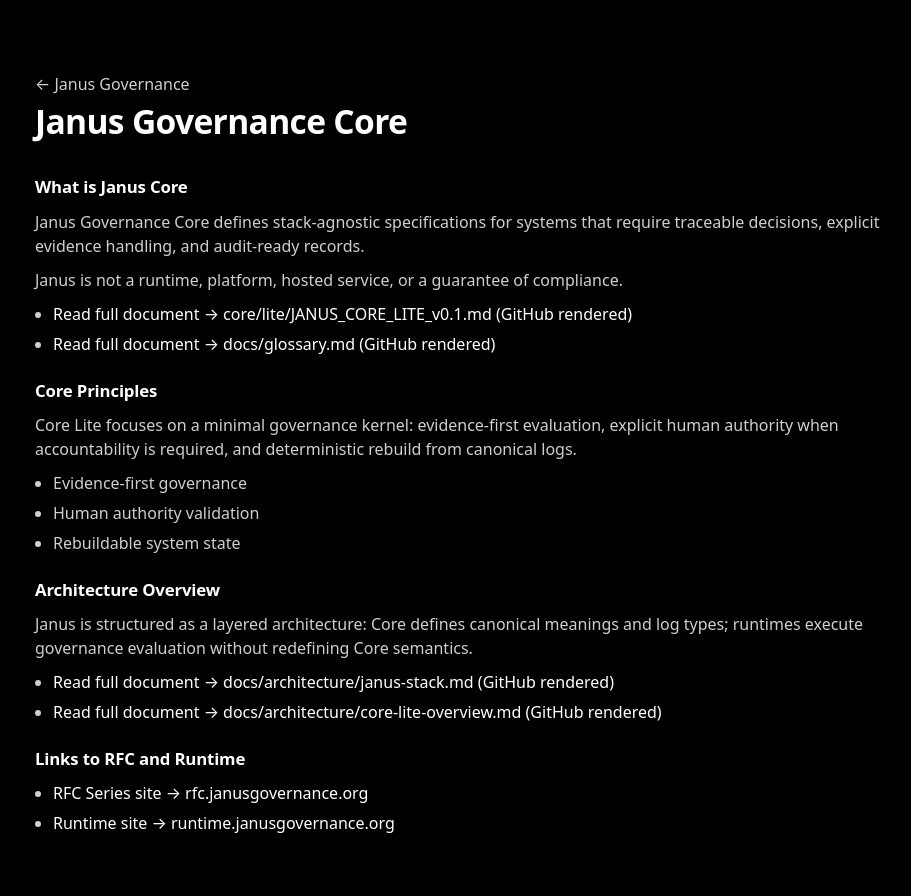
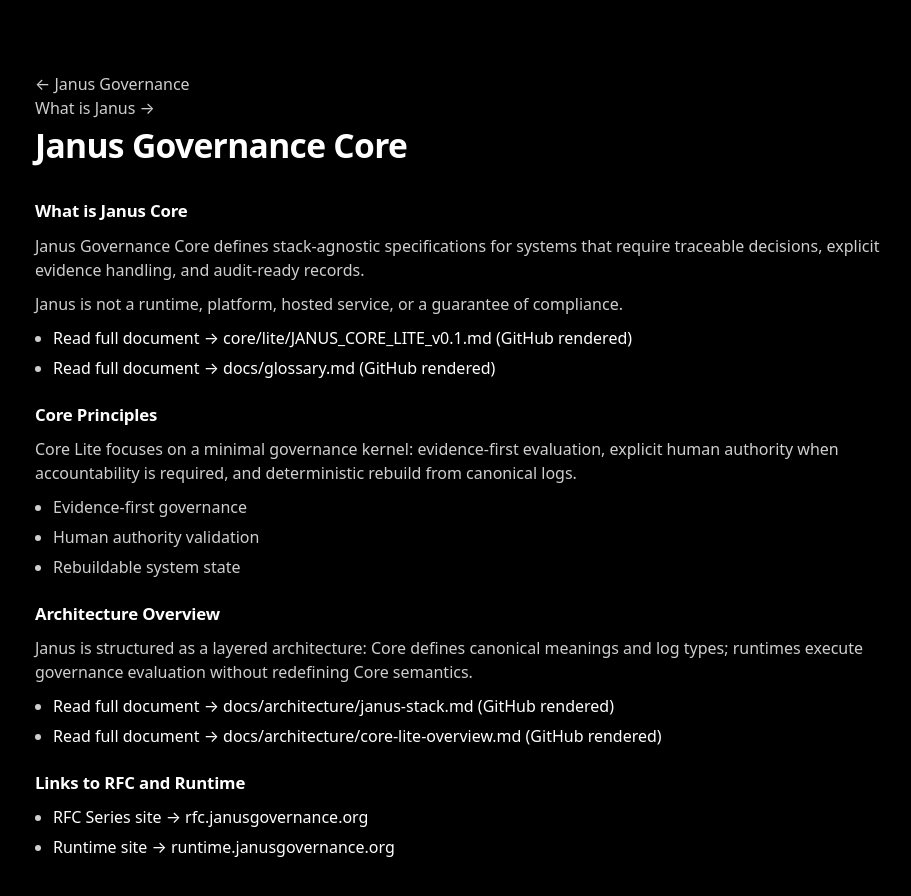
Before and after one commit to Janus-Governance/janus-core, a plain HTML site: page index.html in a window 1280 px wide. Shown: the whole page, without its empty margins (155-1066 px from the left). Drawn offline with Linux system fonts and the light colour scheme.

Commit message:
nav: add canonical what-is-janus link

```diff
--- a/index.html
+++ b/index.html
@@ -10,7 +10,8 @@
   <body>
     <main class="container">
       <header class="header">
-        <a href="https://janusgovernance.org">← Janus Governance</a>
+        <a href="https://janusgovernance.org">← Janus Governance</a><br />
+        <a href="https://janusgovernance.org/what-is-janus.html">What is Janus →</a>
         <h1>Janus Governance Core</h1>
       </header>
 
```
